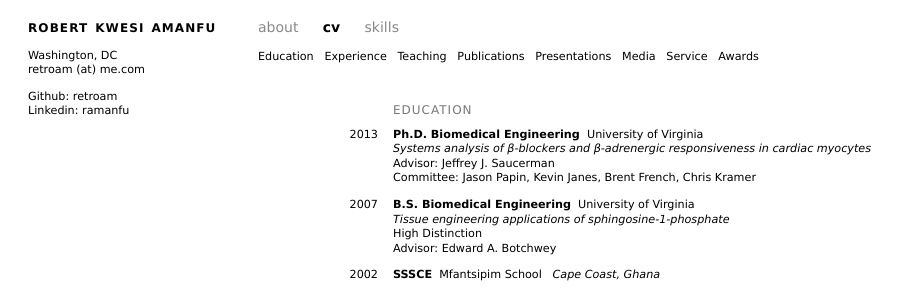
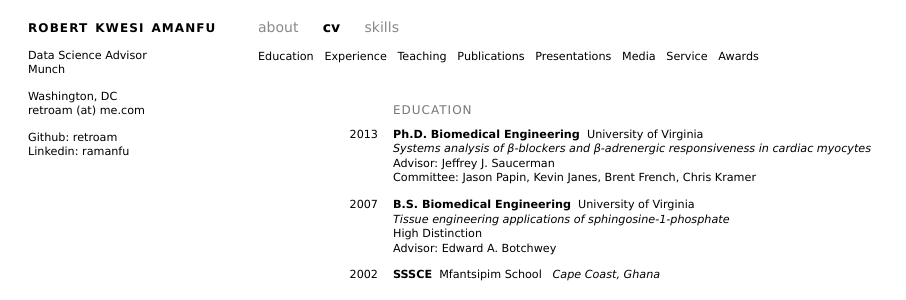
Before and after one commit to retroam/retroam.github.io, a Flask app: page /cv in a window 1280 px wide. Shown: the top 300 px of the page, without its empty margins (0-906 px from the left). Run offline with Flask 2, Linux system fonts and the light colour scheme.

Commit message:
changing sidebar

```diff
--- a/templates/cv.html
+++ b/templates/cv.html
@@ -21,6 +21,10 @@
 <div id="info">
 <h1 id="name">robert kwesi amanfu</h1>
 
+<p>
+Data Science Advisor<br/>
+<a href="http://pi.munchmode.com.s3-website-us-east-1.amazonaws.com/#munch-pi-digest">Munch</a><br/>
+</p>
 
 
 <p>
--- a/templates/skills.html
+++ b/templates/skills.html
@@ -21,6 +21,10 @@
 <div id="info">
 <h1 id="name">robert kwesi amanfu</h1>
 
+<p>
+Data Science Advisor<br/>
+<a href="http://pi.munchmode.com.s3-website-us-east-1.amazonaws.com/#munch-pi-digest">Munch</a><br/>
+</p>
 
 <p>
 Washington, DC<br/>
```
